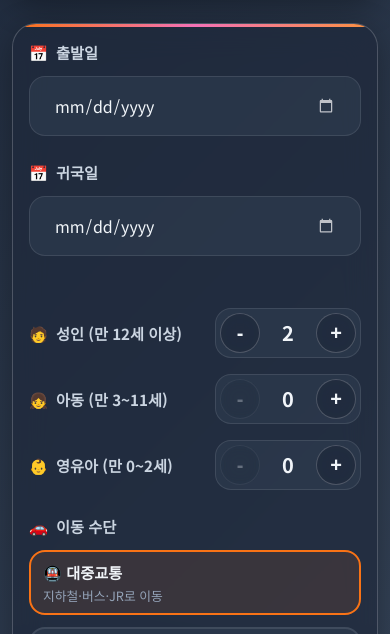
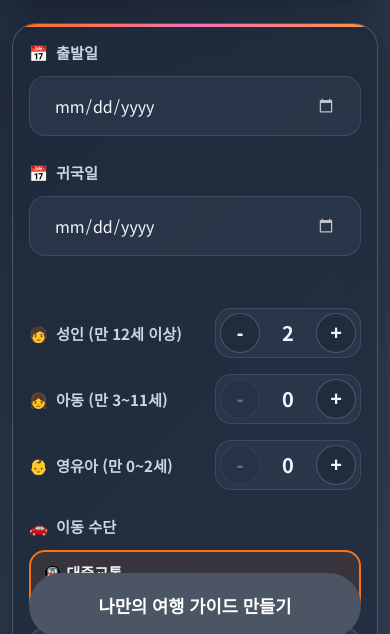
Before and after one commit to sunDar0/fukuoka-guide, a plain HTML site: page index.html in a window 390 px wide. Shown: the part 194-828 px from the top of the page. Drawn offline with nearby package versions, Linux system fonts and the light colour scheme.

Commit message:
fix(mobile): keep generate button visible on small screens
- 768px 이하에서 생성 버튼을 화면 하단에 sticky 로 고정 (폼이 첫 화면보다 길어 버튼이 화면 밖에 있었음)
- .hero-section 은 sticky 를 막지 않도록 overflow: clip 사용
- 비활성 버튼을 불투명하게 해 뒤로 지나가는 폼 글자가 비치지 않게 함
- service worker 캐시 v5

```diff
--- a/style.css
+++ b/style.css
@@ -1747,6 +1747,23 @@ h1 {
 
   header {
     padding: var(--spacing-md);
+  }
+
+  /* 폼이 첫 화면보다 길어 생성 버튼이 화면 밖에 있었다. 버튼을 화면 하단에 붙여 둔다.
+     overflow: hidden 은 sticky 를 막으므로, 상단 장식선 모서리는 자르되 sticky 는 막지 않는 clip 을 쓴다. */
+  .hero-section {
+    overflow: clip;
+  }
+
+  .generate-btn {
+    position: sticky;
+    bottom: calc(var(--spacing-sm) + env(safe-area-inset-bottom));
+    z-index: 5;
+  }
+
+  /* 뒤로 지나가는 폼 글자가 비치지 않도록 비활성 상태도 불투명하게 */
+  .generate-btn:disabled {
+    background: #4b5563;
   }
 
   h1 {
--- a/sw.js
+++ b/sw.js
@@ -1,5 +1,5 @@
 // service worker
-const CACHE_NAME = 'fukuoka-guide-v4';
+const CACHE_NAME = 'fukuoka-guide-v5';
 
 const LOCAL_FILES = [
   'index.html',
```
